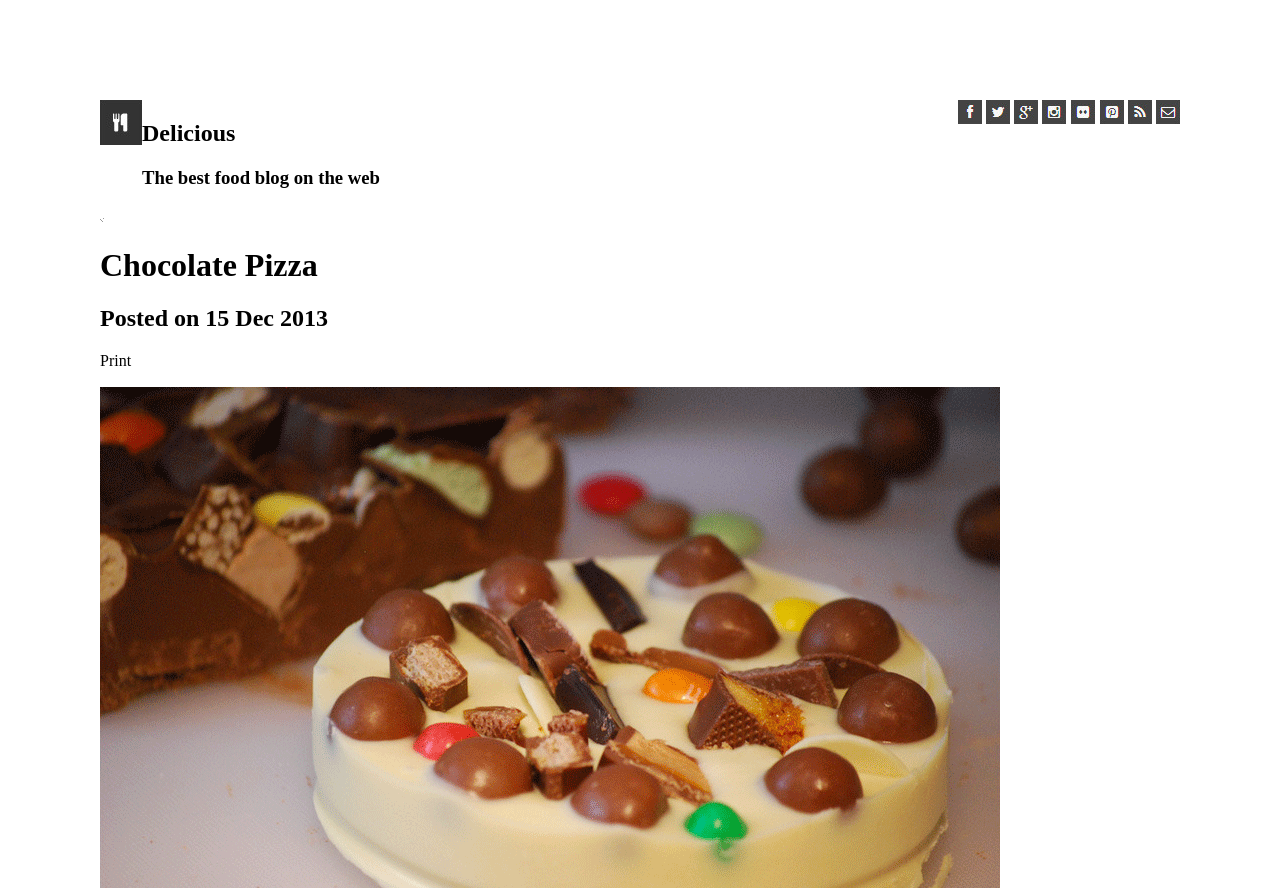
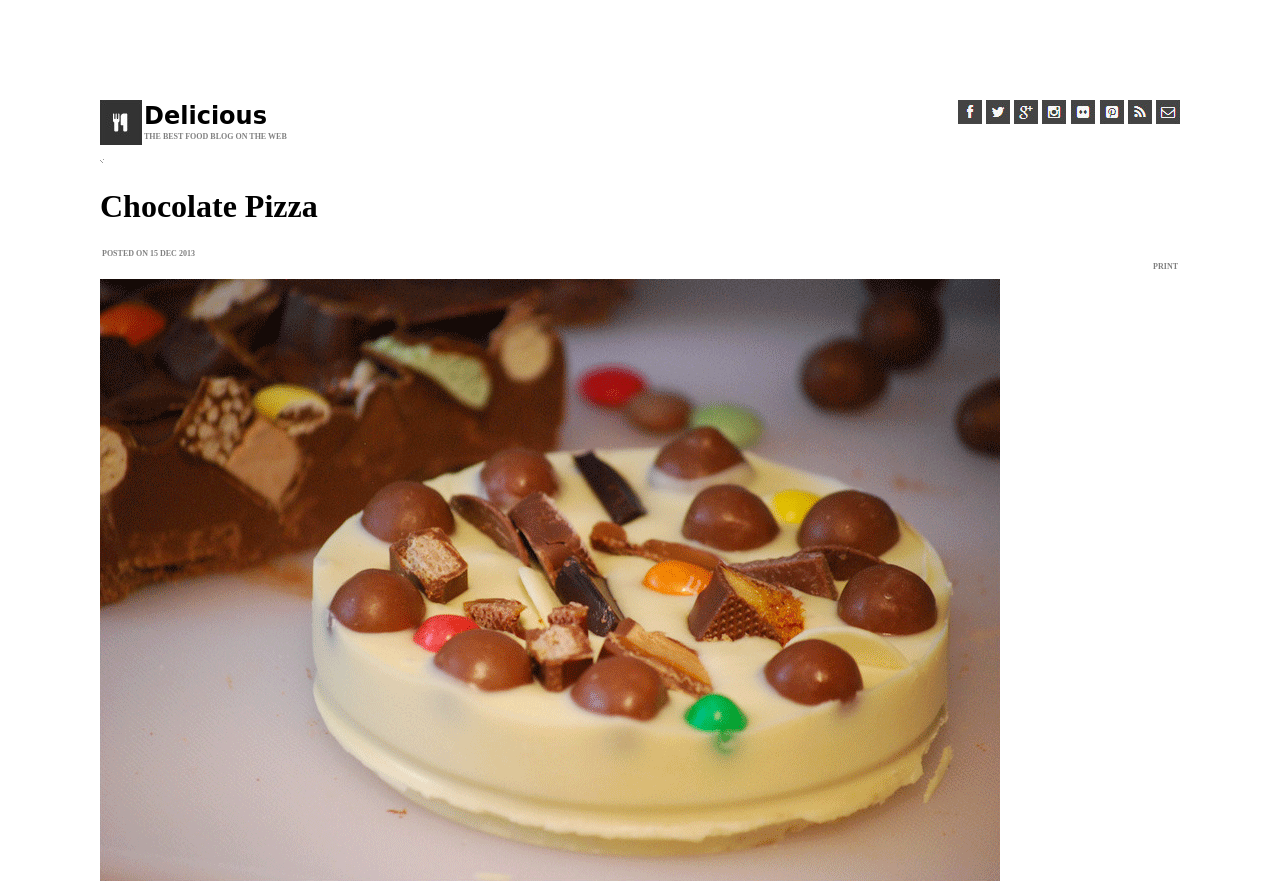
Before and after one commit to baileykue/lab-10-choco-pizza, a website: page index.html in a window 1280 px wide. Shown: the top 888 px of the page. Drawn offline with Linux system fonts and the light colour scheme.

Commit message:
added basic CSS to headers

```diff
--- a/index.html
+++ b/index.html
@@ -21,8 +21,8 @@
            <img src="./assets/logo.png" alt="small fork and knife">
         </div>
         <div id="header">
-        <h1>Delicious</h1>
-        <h3>The best food blog on the web</h3>
+            <h3>Delicious</h3>
+            <h4>The best food blog on the web</h4>
         </div>
        <div id="socials">
            <img src="./assets/fb-icon.png" alt="facebook icon">
@@ -40,9 +40,16 @@
    </div>
    <main>
         <h1>Chocolate Pizza</h1>
-       <h2>Posted on 15 Dec 2013</h2>
-       <p>Print</p>
+        <div>
+        </div>
+        <div>
+            <h4>Posted on 15 Dec 2013</h4>
+            <h4 id="print">Print</h4>
+        </div>
+        <br>
+        <div>
             <img src="./assets/choco-pizza.png" alt="Chocolate Pizza!">
+        </div>
         <br>
         <div id="directions">
         <p>
--- a/styles/style.css
+++ b/styles/style.css
@@ -15,3 +15,29 @@ nav {
     position: absolute;
     right: 100px;
 }
+
+main {
+    display: flex;
+    flex-direction: column;
+}
+
+h3, h4 {
+    margin: 2px;
+}
+
+h3 {
+    font-family: cursive;
+    font-size: 1.5rem;
+}
+
+h4 {
+    text-transform: uppercase;
+    font-size: 0.5rem;
+    color: grey;
+}
+
+#print {
+    position: absolute;
+    right: 100px;
+    float: inline-end;
+}
```
Lines whose indentation alone changed are shown as unchanged.
